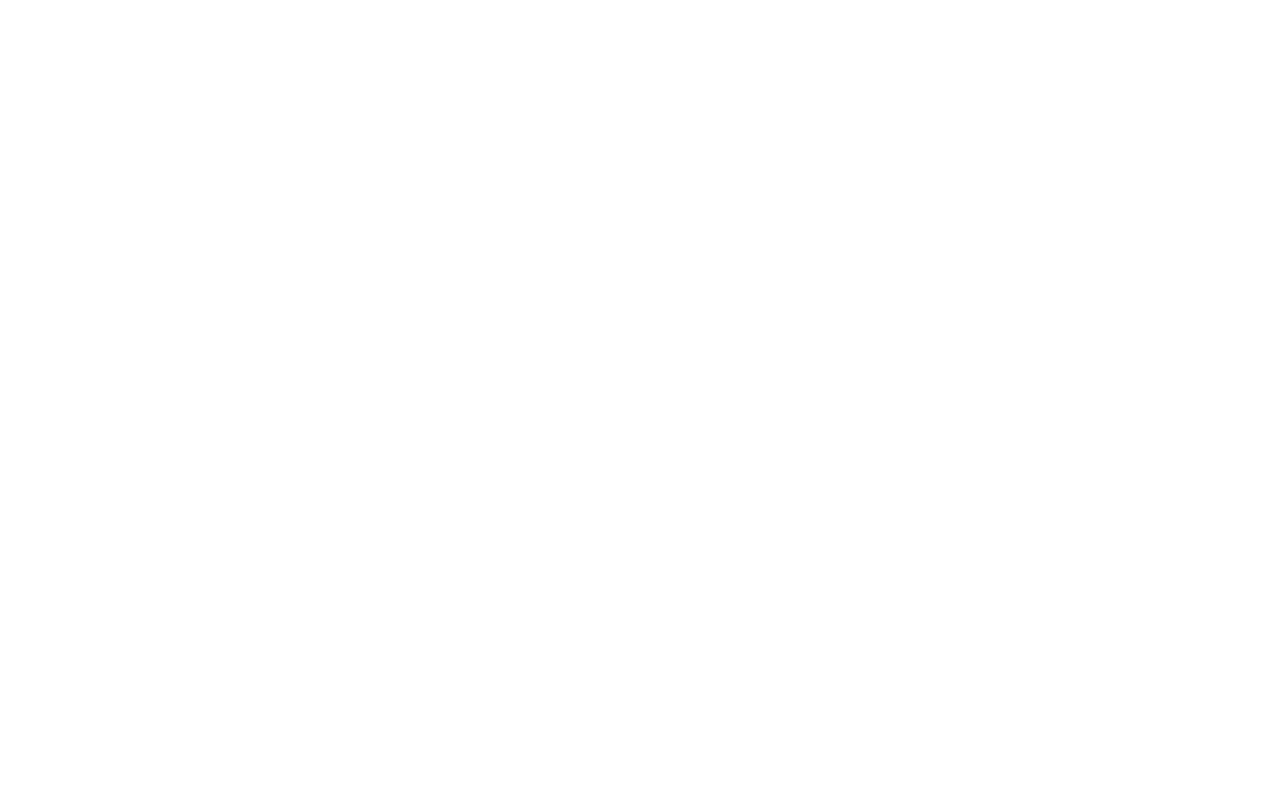
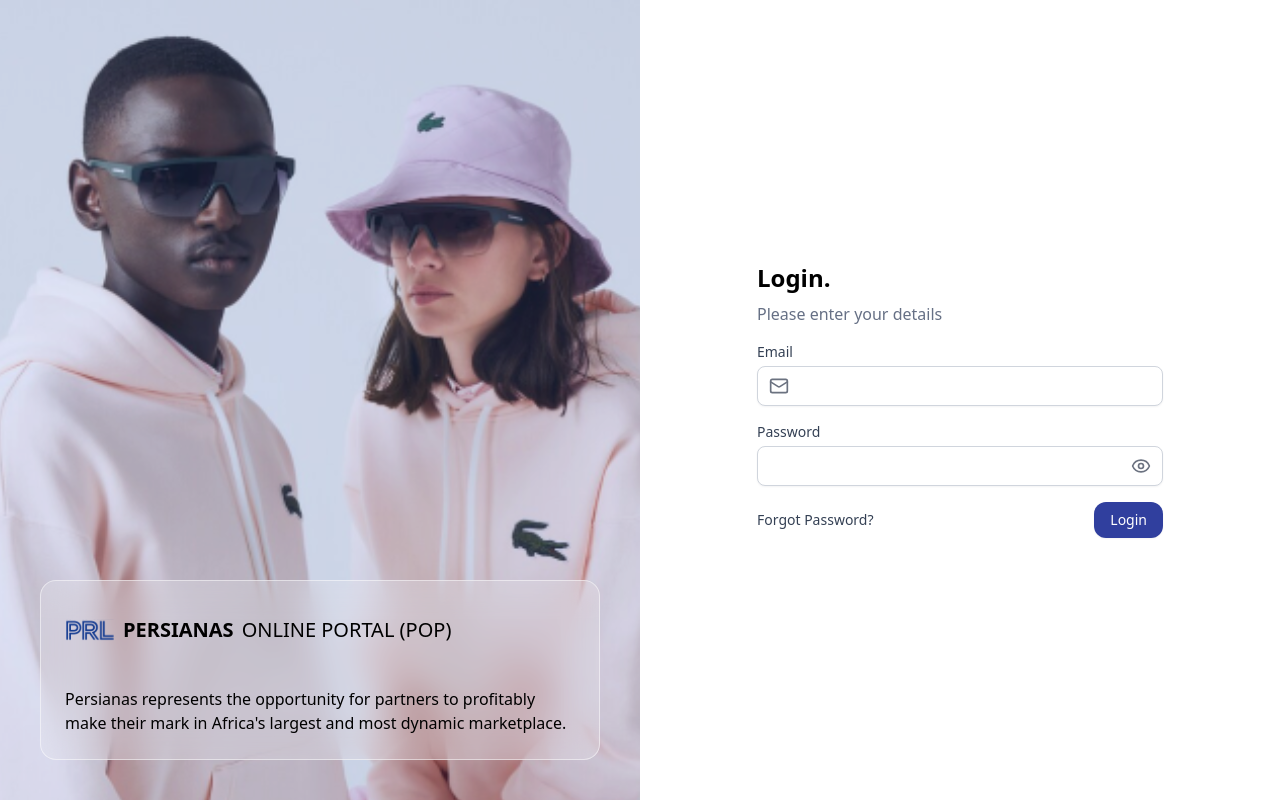
Before and after one commit to TangoIndiaMango/cashier-pwa, a React (Vite) app: page /login in a window 1280 px wide. Before the commit this address had no page. Built offline with nearby package versions, Linux system fonts and the light colour scheme.

Commit message:
fix : added login screen and input styles

```diff
--- a/src/App.tsx
+++ b/src/App.tsx
@@ -4,6 +4,7 @@
 import Layout from "./components/Layout";
 // import POSPage from "./help/Post";
 import POSSystem from "./pages/LandingPage";
+import LoginPage from "./pages/auth/login";
 
 function App() {
   return (
@@ -12,6 +13,7 @@
         {/* <Route path="/:id" element={<POSPage />} /> */}
         <Route index element={<POSSystem />} />
       </Route>
+        <Route path="/login" element={<LoginPage />} />
     </Routes>
   );
 }
--- a/src/components/CustomerInfo.tsx
+++ b/src/components/CustomerInfo.tsx
@@ -151,7 +151,7 @@
             value={searchQuery}
             onChange={(e) => setSearchQuery(e.target.value)}
             placeholder="Search for customer..."
-            className="w-64 py-2 pl-10 pr-4 border rounded-lg"
+            className="w-64 py-2 !pl-10 !pr-4"
           />
         </div>
       </div>
--- /dev/null
+++ b/src/components/auth/Layout.tsx
@@ -0,0 +1,41 @@
+import React from 'react';
+
+const AuthLayout = ({ children }) => {
+  return (
+    <div className="min-h-screen">
+      <div className="flex flex-row min-h-screen">
+        {/* Left Section */}
+        <div className="relative hidden w-1/2 md:flex">
+          <div className="w-full bg-[#4379EE29] bg-cover bg-no-repeat relative  bg-[url('/auth-bg.svg')]">
+            <div className="absolute bottom-10 left-10 right-10">
+              <div className="bg-[rgba(234,236,240,0.3)] backdrop-blur-lg border border-white/50 rounded-2xl p-6">
+                <div className="flex items-center mb-8">
+                  <img
+                    src="/pers-logo.svg"
+                    alt="logo"
+                    className="mr-2 w-[50px] h-[50px]"
+                  />
+                  <h4 className="m-0 text-xl">
+                    <span className="mr-2 font-bold">PERSIANAS</span>
+                    ONLINE PORTAL (POP)
+                  </h4>
+                </div>
+                <div className="text-base">
+                  Persianas represents the opportunity for partners to profitably
+                  make their mark in Africa's largest and most dynamic marketplace.
+                </div>
+              </div>
+            </div>
+          </div>
+        </div>
+
+        {/* Right Section */}
+        <div className="w-full md:w-1/2">
+          {children}
+        </div>
+      </div>
+    </div>
+  );
+};
+
+export default AuthLayout;
--- a/src/components/ui/input.tsx
+++ b/src/components/ui/input.tsx
@@ -8,7 +8,7 @@
       <input
         type={type}
         className={cn(
-          "flex h-9 w-full rounded-md border border-input bg-transparent px-3 py-1 text-base shadow-sm transition-colors file:border-0 file:bg-transparent file:text-sm file:font-medium file:text-foreground placeholder:text-muted-foreground focus-visible:outline-none focus-visible:ring-1 focus-visible:ring-ring disabled:cursor-not-allowed disabled:opacity-50 md:text-sm",
+          "auth-input flex h-9 w-full rounded-md border border-input bg-transparent px-3 py-1 text-base shadow-sm transition-colors file:border-0 file:bg-transparent file:text-sm file:font-medium file:text-foreground placeholder:text-muted-foreground focus-visible:outline-none focus-visible:ring-1 focus-visible:ring-ring disabled:cursor-not-allowed disabled:opacity-50 md:text-sm",
           className
         )}
         ref={ref}
--- a/src/components/ui/label.tsx
+++ b/src/components/ui/label.tsx
@@ -7,7 +7,7 @@
 import { cn } from "@/lib/utils"
 
 const labelVariants = cva(
-  "text-sm font-medium leading-none peer-disabled:cursor-not-allowed peer-disabled:opacity-70"
+  "auth-label text-sm font-medium leading-none peer-disabled:cursor-not-allowed peer-disabled:opacity-70"
 )
 
 const Label = React.forwardRef<
--- a/src/components/ui/select.tsx
+++ b/src/components/ui/select.tsx
@@ -17,7 +17,7 @@
   <SelectPrimitive.Trigger
     ref={ref}
     className={cn(
-      "flex h-9 w-full items-center justify-between whitespace-nowrap rounded-md border border-input bg-white/100 px-3 py-2 text-sm shadow-sm ring-offset-background placeholder:text-muted-foreground focus:outline-none focus:ring-1 focus:ring-ring disabled:cursor-not-allowed disabled:opacity-50 [&>span]:line-clamp-1",
+      "auth-input flex h-9 w-full items-center justify-between whitespace-nowrap rounded-md border border-input bg-white/100 px-3 py-2 text-sm shadow-sm ring-offset-background placeholder:text-muted-foreground focus:outline-none focus:ring-1 focus:ring-ring disabled:cursor-not-allowed disabled:opacity-50 [&>span]:line-clamp-1",
       className
     )}
     {...props}
--- a/src/index.css
+++ b/src/index.css
@@ -1,3 +1,26 @@
 @tailwind base;
 @tailwind components;
 @tailwind utilities;
+
+.auth-input,
+.auth-input-2 {
+  background: #ffffff;
+  border: 1px solid #d0d5dd;
+  box-shadow: 0px 1px 2px rgba(16, 24, 40, 0.05);
+  border-radius: 8px;
+  height: 40px;
+  outline: none;
+  padding: 0.375rem 0.75rem;
+}
+
+.auth-input:focus,
+.auth-input-2:focus {
+  border: 1px solid #303f9e;
+}
+
+.auth-label {
+  font-weight: 500;
+  font-size: 14px;
+  line-height: 20px;
+  color: #344054;
+}
--- a/src/lib/sync/syncManager.ts
+++ b/src/lib/sync/syncManager.ts
@@ -21,7 +21,7 @@
     maxDelay: 10000, // 10 seconds
   };
 
-  private constructor() {}
+  private constructor() { }
 
   static getInstance(): SyncManager {
     if (!SyncManager.instance) {
@@ -209,8 +209,8 @@
             email: transaction?.customer?.email || null
           }
         })
-      console.log("Transaction to Sync", transactiontoSync)
-      return
+        console.log("Transaction to Sync", transactiontoSync);
+        return;
         await RemoteApi.syncTransactions(batch as any);
         await db.transaction('rw', db.transactions, async () => {
           for (const tx of batch) {
--- /dev/null
+++ b/src/pages/auth/login.tsx
@@ -0,0 +1,100 @@
+import { useState } from "react";
+import { Eye, EyeOff, Mail } from "lucide-react";
+import AuthLayout from "@/components/auth/Layout";
+import { Button } from "@/components/ui/button";
+import { Input } from "@/components/ui/input";
+
+const LoginPage = () => {
+  const [showPassword, setShowPassword] = useState(false);
+  const [formData, setFormData] = useState({
+    email: "",
+    password: ""
+  });
+
+  const handleSubmit = (e) => {
+    e.preventDefault();
+    // Handle login logic here
+  };
+
+  return (
+    <AuthLayout>
+      <div className="flex items-center justify-center min-h-screen px-4">
+        <div className="w-full max-w-[406px]">
+          <h2 className="mb-2 text-2xl font-bold">Login.</h2>
+          <p className="mb-4 text-[#667085]">Please enter your details</p>
+
+          <form onSubmit={handleSubmit}>
+            <div className="mb-4">
+              <label
+                className="text-[#344054] text-sm mb-1 block"
+                htmlFor="email"
+              >
+                Email
+              </label>
+              <div className="relative">
+                <Input
+                  type="email"
+                  id="email"
+                  className="!px-10 auth-input"
+                  value={formData.email}
+                  onChange={(e) =>
+                    setFormData({ ...formData, email: e.target.value })
+                  }
+                />
+                <Mail className="absolute w-5 h-5 text-gray-500 -translate-y-1/2 left-3 top-1/2" />
+              </div>
+            </div>
+
+            <div className="mb-3">
+              <label
+                className="text-[#344054] text-sm mb-1 block"
+                htmlFor="password"
+              >
+                Password
+              </label>
+              <div className="relative">
+                <Input
+                  type={showPassword ? "text" : "password"}
+                  id="password"
+                  className="auth-input"
+                  value={formData.password}
+                  onChange={(e) =>
+                    setFormData({ ...formData, password: e.target.value })
+                  }
+                />
+                <button
+                  type="button"
+                  onClick={() => setShowPassword(!showPassword)}
+                  className="absolute -translate-y-1/2 right-3 top-1/2"
+                >
+                  {showPassword ? (
+                    <EyeOff className="w-5 h-5 text-gray-500" />
+                  ) : (
+                    <Eye className="w-5 h-5 text-gray-500" />
+                  )}
+                </button>
+              </div>
+            </div>
+
+            <div className="flex items-center justify-between mt-4">
+              <a
+                href="/forgot-password"
+                className="text-sm text-[#344054] hover:text-[#303F9E]"
+              >
+                Forgot Password?
+              </a>
+              <Button
+                type="submit"
+                className="bg-[#303F9E] text-white px-4 py-2 rounded-xl shadow-sm hover:bg-[#263284] transition-colors"
+              >
+                Login
+              </Button>
+            </div>
+          </form>
+        </div>
+      </div>
+    </AuthLayout>
+  );
+};
+
+export default LoginPage;
```
Also changed, not shown: public/auth-bg.svg (added), public/pers-logo.svg (added), src/App.css (line endings or trailing spaces). Lines whose indentation alone changed are shown as unchanged.
